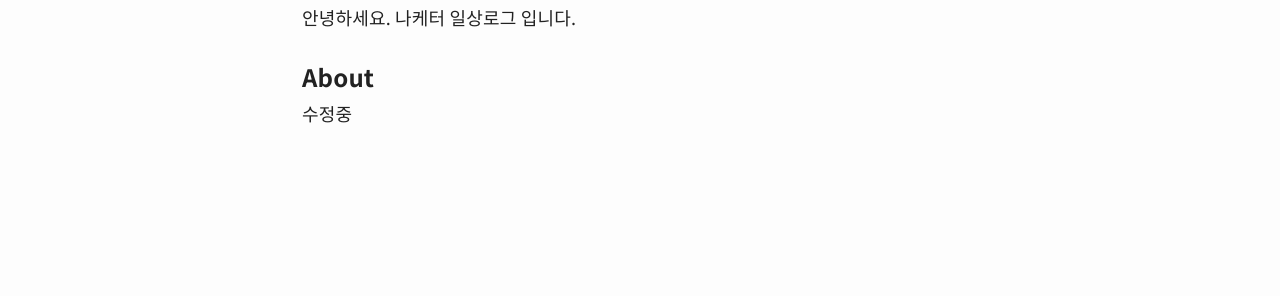
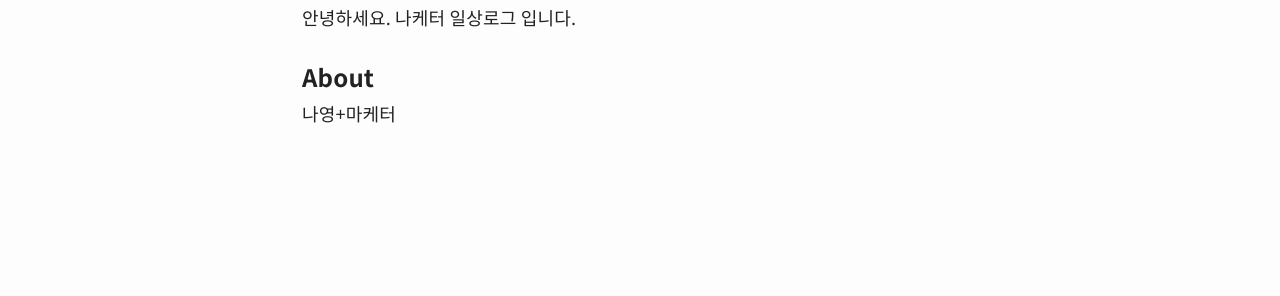
Before and after one commit to nayoungeee/naketer, a Jekyll site: the page built from about.md, in a window 1280 px wide. Shown: the part 306-602 px from the top of the page. Built offline with Jekyll 4.4.1, drawn with Linux system fonts in a browser that asks for light colours.

Commit message:
Update about.md

```diff
--- a/about.md
+++ b/about.md
@@ -6,4 +6,4 @@ title: About naketer
 안녕하세요. 나케터 일상로그 입니다.
 
 ### About
-수정중
+나영+마케터
```
